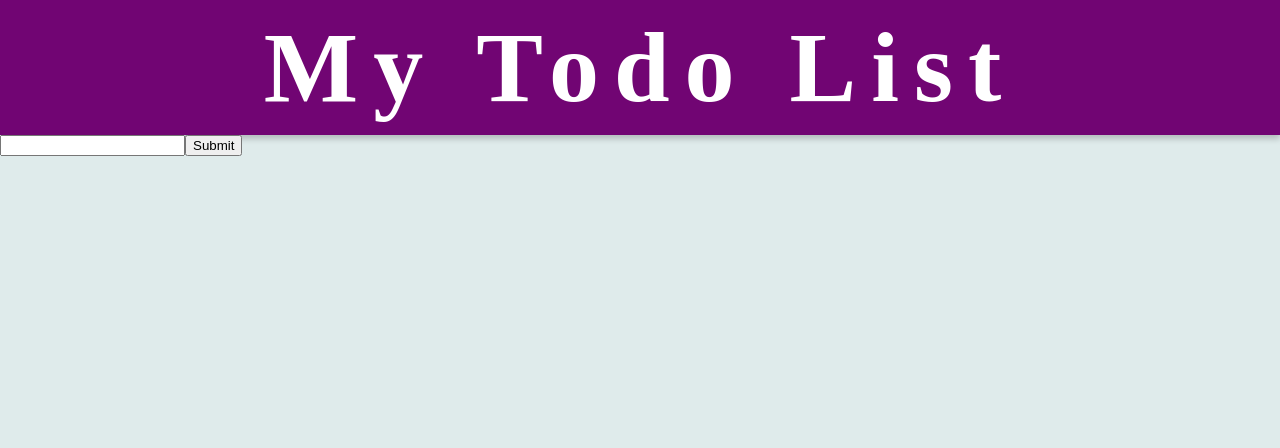
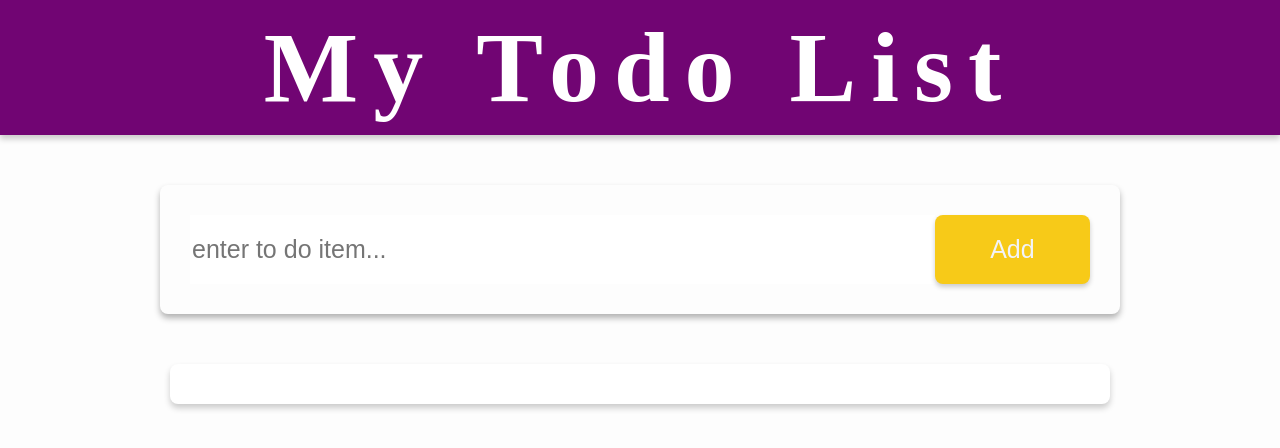
Before and after one commit to AbdullohKhashimov/react-todoapp, a React (Vite) app in the folder todoapp/: page / in a window 1280 px wide. Shown: the top 448 px of the page. Built offline with nearby package versions, Linux system fonts and the light colour scheme.

Commit message:
feat: adding css styles to the components

```diff
--- a/todoapp/src/components/Form.jsx
+++ b/todoapp/src/components/Form.jsx
@@ -1,4 +1,5 @@
 import React, { useState } from "react";
+import "../css/todoitem.css";
 
 function Form({ todos, setTodos }) {
   const [todo, setTodo] = useState("");
@@ -10,17 +11,20 @@ function Form({ todos, setTodos }) {
     setTodo("");
   };
   return (
-    <div>
+    <div className="form-container">
       <form onSubmit={handleSubmit} className="form">
+        <div className="input-container">
           <input
             onChange={(e) => setTodo(e.target.value)}
             value={todo}
             type="text"
             className="input-txt"
+            placeholder="enter to do item..."
           />
           <button type="submit" className="btn">
-          Submit
+            Add
           </button>
+        </div>
       </form>
     </div>
   );
--- a/todoapp/src/components/TodoItem.jsx
+++ b/todoapp/src/components/TodoItem.jsx
@@ -1,9 +1,11 @@
 import React from "react";
+import "../css/todoitem.css";
 
 function TodoItem({ item }) {
   return (
     <div>
-      <h3>{item}</h3>
+      <div className="item-list">{item}</div>
+      <hr className="line" />
     </div>
   );
 }
--- a/todoapp/src/components/TodoList.jsx
+++ b/todoapp/src/components/TodoList.jsx
@@ -4,7 +4,7 @@ import "../css/todoitem.css";
 
 function TodoList({ todos }) {
   return (
-    <div>
+    <div className="task-list">
       {todos.map((item) => (
         <TodoItem item={item} key={item} />
       ))}
--- a/todoapp/src/css/app.css
+++ b/todoapp/src/css/app.css
@@ -1,4 +1,4 @@
 body {
   margin: 0;
-  background-color: rgba(216, 231, 231, 0.809);
+  background-color: rgba(253, 253, 253, 0.809);
 }
--- a/todoapp/src/css/todoitem.css
+++ b/todoapp/src/css/todoitem.css
@@ -0,0 +1,72 @@
+.form-container {
+  display: flex;
+  flex-direction: row;
+  justify-content: center;
+  align-items: center;
+  position: relative;
+}
+
+.form-container .form {
+  width: 900px;
+  height: auto;
+  border-radius: 8px;
+  padding: 30px;
+  margin: 0 auto;
+  margin-top: 50px;
+  box-shadow: 0 4px 6px rgba(0, 0, 0, 0.3);
+}
+
+.form .input-txt {
+  width: 100%;
+  display: flex;
+  flex-direction: row;
+  border: none;
+  color: black;
+  font-size: 25px;
+}
+
+.form .input-txt:focus {
+  outline: none;
+}
+
+.form .input-container {
+  display: flex;
+  position: relative;
+  flex-direction: row;
+  justify-content: space-between;
+}
+
+.form-container .btn {
+  position: relative;
+  display: inline-block;
+  border: none;
+  border-radius: 8px;
+  background-color: #f7ca18;
+  padding: 20px;
+  color: #f2f3f8;
+  width: 20%;
+  font-size: 25px;
+  box-shadow: 0 3px 5px rgba(0, 0, 0, 0.2);
+  cursor: pointer;
+}
+
+.task-list {
+  background-color: #fff;
+  border-radius: 8px;
+  box-shadow: 0 4px 6px rgba(0, 0, 0, 0.2);
+  width: 900px;
+  margin: 0 auto;
+  padding: 20px;
+  margin-top: 50px;
+}
+
+.item-list {
+  font-size: 28px;
+  font-weight: bold;
+  color: #353935;
+  margin: 0 auto;
+}
+
+.line {
+  border: 1px solid #f2f2f2;
+}
```
Lines whose indentation alone changed are shown as unchanged.
